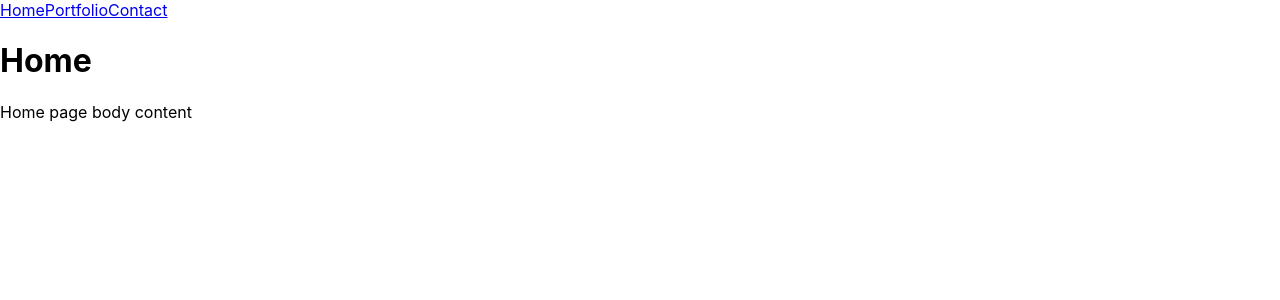
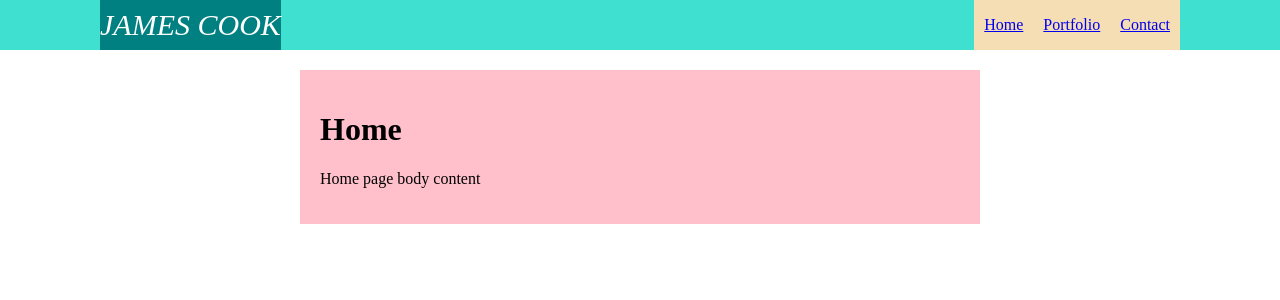
Before and after one commit to youfoundjames/reactPortfolio, a React (Create React App) app: page / in a window 1280 px wide. Shown: the top 300 px of the page. Built offline with nearby package versions, Linux system fonts and the light colour scheme.

Commit message:
formatting

```diff
--- a/public/index.html
+++ b/public/index.html
@@ -24,7 +24,7 @@
       work correctly both with client-side routing and a non-root public URL.
       Learn how to configure a non-root public URL by running `npm run build`.
     -->
-    <title>React App</title>
+    <title>James Cook</title>
   </head>
   <body>
     <noscript>You need to enable JavaScript to run this app.</noscript>
--- a/src/components/Contact.js
+++ b/src/components/Contact.js
@@ -2,7 +2,7 @@ import React from 'react';
 
 const Contact = () => {
     return (
-       <div>
+       <div className="main">
           <h1>Contact</h1>
           <p>Contact page body content</p>
        </div>
--- a/src/components/Error.js
+++ b/src/components/Error.js
@@ -2,7 +2,7 @@ import React from 'react';
 
 const Error = () => {
     return (
-       <div>
+       <div className="main">
           <p>Computer error. Virus equals very yes.</p>
        </div>
     );
--- a/src/components/Home.js
+++ b/src/components/Home.js
@@ -1,8 +1,9 @@
 import React from 'react';
+import './style.css';
 
 const home = () => {
     return (
-       <div>
+       <div className="main">
           <h1>Home</h1>
            <p>Home page body content</p>
        </div>
--- a/src/components/Navigation.js
+++ b/src/components/Navigation.js
@@ -4,11 +4,16 @@ import { NavLink } from 'react-router-dom';
 
 const Navigation = () => {
     return (
-       <div>
-          <NavLink to="/">Home</NavLink>
-          <NavLink to="/portfolio">Portfolio</NavLink>
-          <NavLink to="/contact">Contact</NavLink>
-       </div>
+        <div className="navBar">
+            <div className="headerBrand">
+                JAMES COOK
+           </div>
+            <div className="headerMenu">
+                <NavLink to="/" className="navItem">Home</NavLink>
+                <NavLink to="/portfolio" className="navItem">Portfolio</NavLink>
+                <NavLink to="/contact" className="navItem">Contact</NavLink>
+            </div>
+        </div>
     );
 }
 
--- a/src/components/Portfolio.js
+++ b/src/components/Portfolio.js
@@ -2,7 +2,7 @@ import React from 'react';
 
 const Portfolio = () => {
     return (
-       <div>
+       <div className="main">
           <h1>Portfolio</h1>
           <p>Portfolio page body content</p>
        </div>
--- /dev/null
+++ b/src/components/style.css
@@ -0,0 +1,46 @@
+div {
+    font-family: 'Times New Roman', Times, serif;
+}
+
+.main {
+    margin: auto;
+    margin-top: 20px;
+    width: 50%;
+    padding: 20px;
+    margin-bottom: 100px;
+    background-color: pink;
+}
+
+/* Navbar itself */
+.navBar{
+    background-color: turquoise;
+    margin-bottom: 0;
+    padding-bottom: 0;
+    line-height: 50px;
+    height: 50px;
+}
+
+/* Container with "James Cook" */
+.headerBrand {
+    float:left;
+    background-color: teal;
+    vertical-align: middle;
+    margin-left: 100px;
+    font-style: oblique;
+    font-size: 30px;
+    color: white;
+}
+
+/* Container with "About/Portfolio/Contact" */
+.headerMenu {
+    background-color: wheat;
+    float:right;
+    vertical-align: middle;
+    margin-right: 100px
+}
+
+.navItem {
+    float:left;
+    padding-left:10px;
+    padding-right:10px;
+}
```
Also changed, not shown: 2 other files (tests, documents, lock files or other folders).
